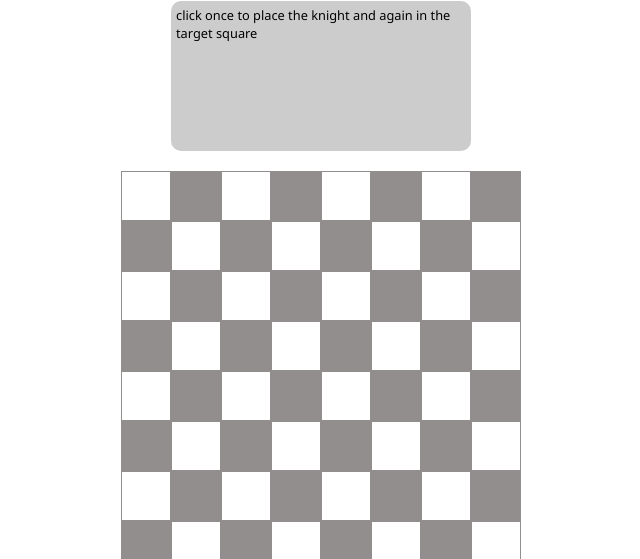
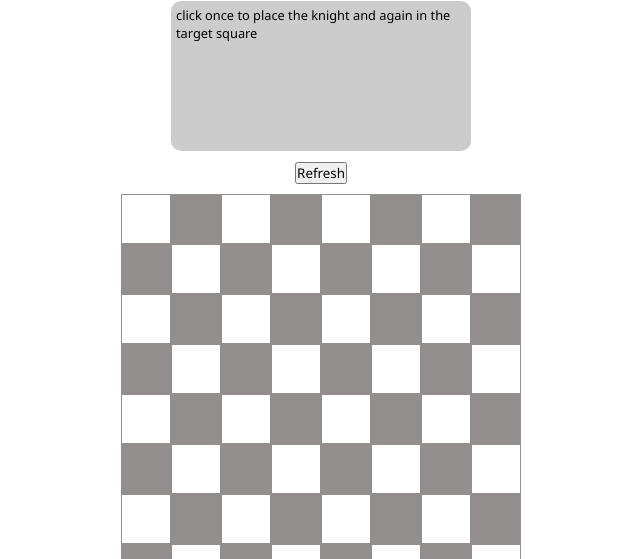
Before and after one commit to wissman77/knights-travails, a website built with webpack: page src/template.html in a window 1280 px wide. Shown: the part 64-623 px from the top of the page, without its empty margins (319-959 px from the left). Built offline with nearby package versions, Linux system fonts and the light colour scheme.

```diff
--- a/src/template.html
+++ b/src/template.html
@@ -20,7 +20,7 @@
       <div class="output">
         click once to place the knight and again in the target square
       </div>
-      <div class="action-pad"></div>
+      <div class="action-pad"><button>Refresh</button></div>
       <div class="chess-board"></div>
       <footer>
         <p>
```
